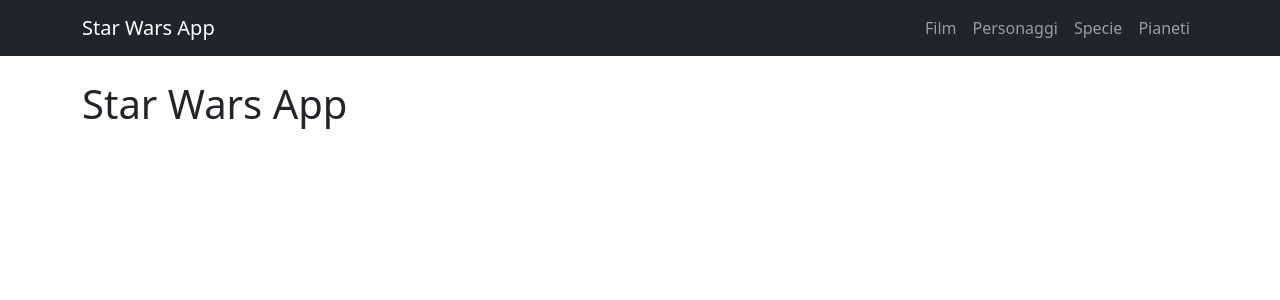
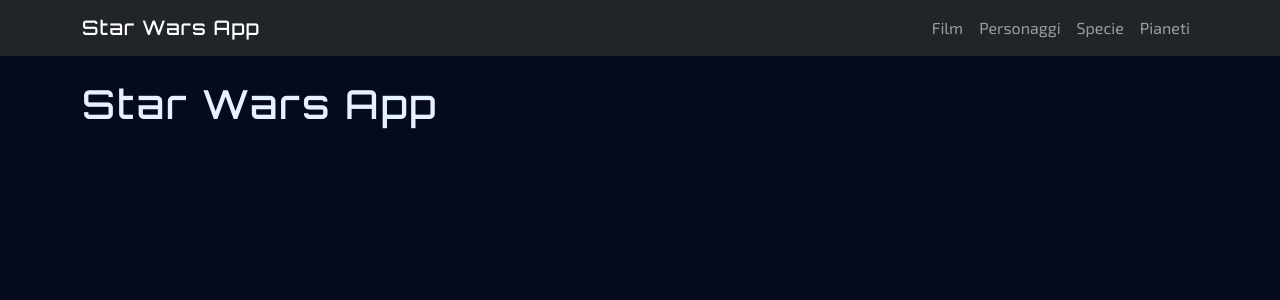
Before and after one commit to andrealoda/star-wars-app-react, a React (Vite) app: page / in a window 1280 px wide. Shown: the top 300 px of the page. Built offline with nearby package versions, Linux system fonts and the light colour scheme.

Commit message:
Update HTML structure, enhance styling with CSS variables, and remove unused App.css

```diff
--- a/index.html
+++ b/index.html
@@ -1,13 +1,21 @@
 <!doctype html>
-<html lang="it">
+<html lang="it" data-bs-theme="dark">
+
 <head>
   <meta charset="UTF-8" />
   <link rel="icon" type="image/svg+xml" href="/favicon.svg" />
+
+  <link rel="preconnect" href="https://fonts.googleapis.com">
+  <link rel="preconnect" href="https://fonts.gstatic.com" crossorigin>
+  <link href="https://fonts.googleapis.com/css2?family=Exo+2:wght@400;600&family=Orbitron:wght@500;700&display=swap" rel="stylesheet">
+
   <meta name="viewport" content="width=device-width, initial-scale=1.0" />
   <title>star-wars-app-react</title>
 </head>
+
 <body>
   <div id="root"></div>
   <script type="module" src="/src/main.jsx"></script>
 </body>
+
 </html>
--- a/package.json
+++ b/package.json
@@ -1,5 +1,5 @@
 {
-  "name": "star-wars-app-react",
+  "name": "Star_Wars_App_React",
   "private": true,
   "version": "0.0.0",
   "type": "module",
--- a/src/App.css
+++ /dev/null
@@ -1,5 +0,0 @@
-* {
-  margin: 0;
-  padding: 0;
-  box-sizing: border-box;
-};
--- a/src/App.jsx
+++ b/src/App.jsx
@@ -1,5 +1,3 @@
-import './App.css'
-
 import { BrowserRouter, Routes, Route } from 'react-router-dom';
 import Navbar from './components/Navbar';
 import Home from './pages/Home';
--- /dev/null
+++ b/src/index.css
@@ -0,0 +1,46 @@
+:root {
+    --sw-bg: #050b1a;
+    --sw-surface: #0b1730;
+    --sw-border: #1c3a6b;
+    --sw-cyan: #4fd8ff;
+    --sw-cyan-soft: #9fe8ff;
+    --sw-text: #e6f1ff;
+    --sw-muted: #8aa3c7;
+}
+
+body {
+    --bs-body-bg: var(--sw-bg);
+    --bs-body-color: var(--sw-text);
+    --bs-body-font-family: 'Exo 2', sans-serif;
+    background-color: var(--sw-bg);
+}
+
+h1, h2, h3, h4, h5, h6, .navbar-brand {
+    font-family: 'Orbitron', sans-serif;
+    letter-spacing: 0.05em;
+}
+
+a {
+    color: var(--sw-cyan);
+}
+
+a:hover {
+    color: var(--sw-cyan-soft);
+}
+
+.card {
+    --bs-card-bg: var(--sw-surface);
+    --bs-card-border-color: var(--sw-border);
+}
+
+.btn-primary {
+    --bs-btn-bg: var(--sw-cyan);
+    --bs-btn-border-color: var(--sw-cyan);
+    --bs-btn-color: #04101f;
+    --bs-btn-hover-bg: var(--sw-cyan-soft);
+    --bs-btn-hover-border-color: var(--sw-cyan-soft);
+    --bs-btn-hover-color: #04101f;
+    --bs-btn-active-bg: var(--sw-cyan-soft);
+    --bs-btn-active-border-color: var(--sw-cyan-soft);
+    --bs-btn-active-color: #04101f;
+}
--- a/src/main.jsx
+++ b/src/main.jsx
@@ -6,6 +6,7 @@
 import 'bootstrap/dist/css/bootstrap.min.css';
 import 'bootstrap-icons/font/bootstrap-icons.css';
 import * as bootstrap from 'bootstrap';
+import './index.css';
 
 createRoot(document.getElementById('root')).render(
   <StrictMode>
```
Lines whose indentation alone changed are shown as unchanged.
